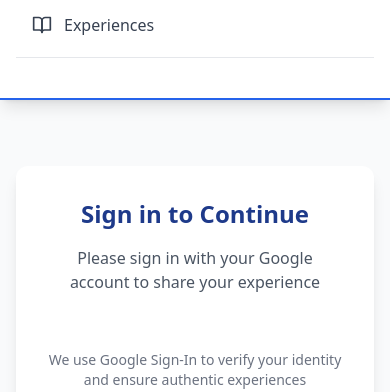
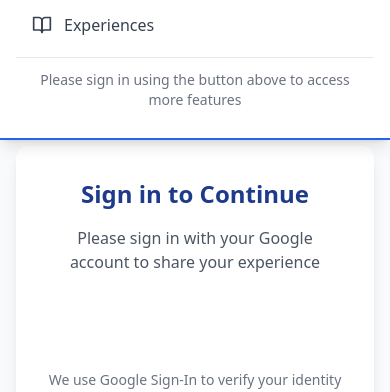
Before and after one commit to Pratheesh-555/PlacedIn, a React (Vite) app: page /post in a window 390 px wide. Both pictures are taken after a click on the button 354 px from the left and 32 px from the top of the page. Shown: the part 192-584 px from the top of the page. Built offline with nearby package versions, Linux system fonts and the light colour scheme; no server answers.

Commit message:
made the sign in button visible in mobile view

```diff
--- a/src/components/GoogleAuth.tsx
+++ b/src/components/GoogleAuth.tsx
@@ -5,6 +5,7 @@
   onLogin: (user: GoogleUser) => void;
   onLogout: () => void;
   user: GoogleUser | null;
+  isMobile?: boolean;
 }
 
 declare global {
@@ -22,7 +23,7 @@
   }
 }
 
-const GoogleAuth: React.FC<GoogleAuthProps> = ({ onLogin, onLogout, user }) => {
+const GoogleAuth: React.FC<GoogleAuthProps> = ({ onLogin, onLogout, user, isMobile = false }) => {
   const [isLoading, setIsLoading] = useState(false);
 
   const handleCredentialResponse = useCallback(async (response: { credential: string }) => {
@@ -72,9 +73,11 @@
         document.getElementById('google-signin-button'),
         {
           theme: 'outline',
-          size: 'large',
+          size: isMobile ? 'medium' : 'large',
           text: 'signin_with',
-          shape: 'rectangular'
+          shape: 'rectangular',
+          width: isMobile ? 200 : 250,
+          locale: 'en'
         }
       );
     };
@@ -121,10 +124,14 @@
   }
 
   return (
-    <div className="flex items-center space-x-4">
-      <div id="google-signin-button"></div>
+    <div className={`flex items-center ${isMobile ? 'justify-end' : 'justify-center'} ${isMobile ? 'w-auto' : 'w-full'}`}>
+      <div
+        id="google-signin-button"
+        className={`${isMobile ? 'w-auto' : 'w-full max-w-xs'}`}
+        style={{ minHeight: '40px' }}
+      ></div>
       {isLoading && (
-        <div className="animate-spin rounded-full h-6 w-6 border-b-2 border-blue-600"></div>
+        <div className="animate-spin rounded-full h-6 w-6 border-b-2 border-blue-600 ml-2"></div>
       )}
     </div>
   );
--- a/src/components/Navigation.tsx
+++ b/src/components/Navigation.tsx
@@ -84,19 +84,32 @@
                 user={user}
                 onLogin={onLogin}
                 onLogout={onLogout}
+                isMobile={false}
               />
             )}
           </div>
 
           {/* Mobile menu button */}
+          <div className="md:hidden flex items-center space-x-2">
+            {!user && (
+              <div className="mr-2">
+                <GoogleAuth
+                  user={user}
+                  onLogin={onLogin}
+                  onLogout={onLogout}
+                  isMobile={true}
+                />
+              </div>
+            )}
             <button
               onClick={() => setIsMobileMenuOpen(!isMobileMenuOpen)}
-            className="md:hidden p-2 rounded-lg text-gray-600 hover:bg-gray-100"
+              className="p-2 rounded-lg text-gray-600 hover:bg-gray-100"
             >
               <svg className="w-6 h-6" fill="none" stroke="currentColor" viewBox="0 0 24 24">
                 <path strokeLinecap="round" strokeLinejoin="round" strokeWidth={2} d="M4 6h16M4 12h16M4 18h16" />
               </svg>
             </button>
+          </div>
         </div>
 
         {/* Mobile Navigation */}
@@ -142,12 +155,8 @@
                     </button>
                   </div>
                 ) : (
-                  <div className="flex justify-center">
-                    <GoogleAuth
-                      user={user}
-                      onLogin={onLogin}
-                      onLogout={onLogout}
-                    />
+                  <div className="text-center text-gray-500 text-sm">
+                    Please sign in using the button above to access more features
                   </div>
                 )}
               </div>
--- a/vite.config.ts
+++ b/vite.config.ts
@@ -7,6 +7,7 @@
     exclude: ['lucide-react'],
   },
   server: {
+    port: 5173,
     proxy: {
       '/api': 'http://localhost:5000'
     }
```
Lines whose indentation alone changed are shown as unchanged.
